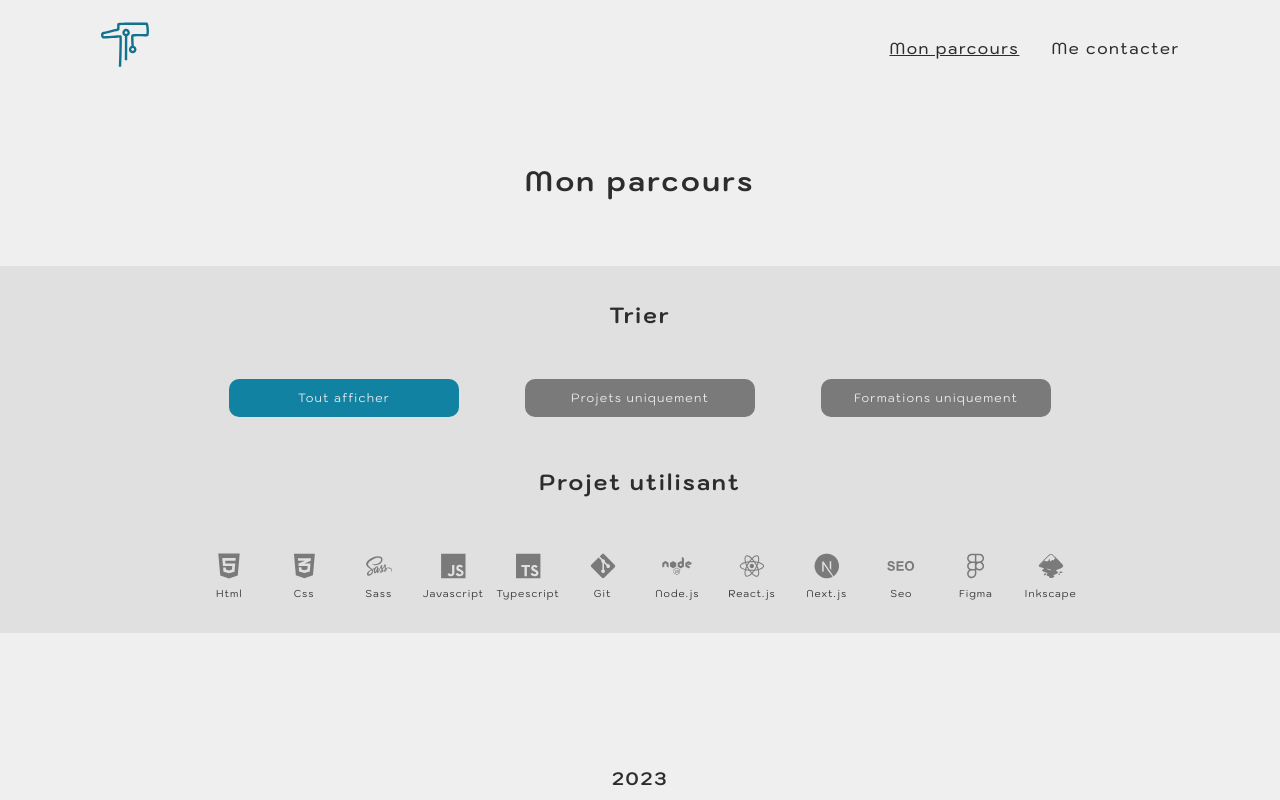
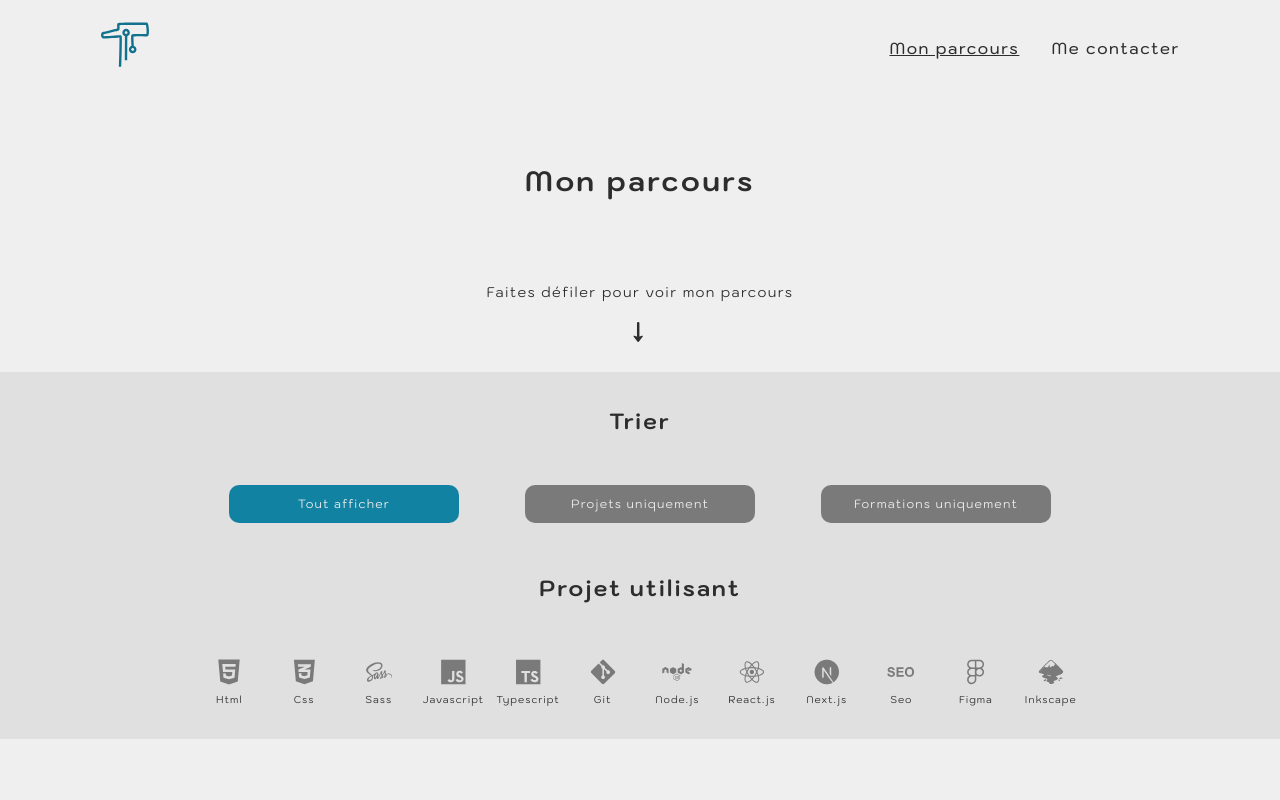
Before and after one commit to RudyDupuis/rdtech_code, a Next.js app: page /mon-parcours in a window 1280 px wide. Shown: the top 800 px of the page. Built offline with nearby package versions, Linux system fonts and the light colour scheme.

Commit message:
add instructions scroll in MyJourney

```diff
--- /dev/null
+++ b/src/assets/styles/components/myjourney/MyJourneyInstructions.scss
@@ -0,0 +1,43 @@
+.my-journey-instructions {
+  display: flex;
+  flex-direction: column;
+  align-items: center;
+  justify-content: center;
+  padding: 16px;
+  text-align: center;
+
+  &__arrow {
+    font-size: 35px;
+    animation: moving 5s ease-in-out infinite;
+
+    @keyframes moving {
+      0% {
+        transform: translateY(0);
+      }
+      30% {
+        transform: translateY(0);
+      }
+      40% {
+        transform: translateY(10px);
+      }
+      50% {
+        transform: translateY(2px);
+      }
+      60% {
+        transform: translateY(10px);
+      }
+      70% {
+        transform: translateY(0);
+      }
+      100% {
+        transform: translateY(0);
+      }
+    }
+  }
+
+  &:hover {
+    p {
+      color: $secondary;
+    }
+  }
+}
--- a/src/assets/styles/index.scss
+++ b/src/assets/styles/index.scss
@@ -12,6 +12,7 @@
 @import "./components/home/HomeProjects.scss";
 @import "./components/myjourney/MyJourneyTimeline.scss";
 @import "./components/myjourney/MyJourneySettings.scss";
+@import "./components/myjourney/MyJourneyInstructions.scss";
 @import "./components/animation/ToolsBoxAnim.scss";
 
 /***** Pages *****/
--- /dev/null
+++ b/src/components/myjourney/MyJourneyInstructions.tsx
@@ -0,0 +1,16 @@
+import Link from "next/link";
+import React from "react";
+
+const MyJourneyInsctructions = () => {
+  return (
+    <Link href="#parcours">
+      <div className="my-journey-instructions">
+        <p>Faites défiler pour voir mon parcours</p>
+
+        <p className="my-journey-instructions__arrow">↓</p>
+      </div>
+    </Link>
+  );
+};
+
+export default MyJourneyInsctructions;
--- a/src/components/myjourney/MyJourneyTimeline.tsx
+++ b/src/components/myjourney/MyJourneyTimeline.tsx
@@ -10,7 +10,7 @@ const MyJourneyTimeline = ({ timelineData }: Props) => {
   const firstJourney = timelineData[0];
 
   return (
-    <section className="my-journey-timeline">
+    <section className="my-journey-timeline" id="parcours">
       {timelineData.map((journey) => {
         const { name, dateNumb } = journey;
         const currentYear = dateNumb[1];
--- a/src/pages/mon-parcours.tsx
+++ b/src/pages/mon-parcours.tsx
@@ -8,6 +8,7 @@ import { Journey } from "@/interfaces/interface";
 import ScrollToTopButton from "@/components/ScrollToTopButton";
 import { useBackPosition } from "@/helpers/useBackPosition";
 import CustumHead from "@/components/CustumHead";
+import MyJourneyInsctructions from "@/components/myjourney/MyJourneyInstructions";
 
 export default function MonParcours() {
   const [timelineData, setTimelineData] = useState<Journey[]>(journeyData);
@@ -34,6 +35,8 @@ export default function MonParcours() {
 
       <h1 className="header-title">Mon parcours</h1>
 
+      <MyJourneyInsctructions />
+
       <MyJourneySettings
         onTimelineChange={handleTimelineDataChange}
         journeyData={journeyData}
```
